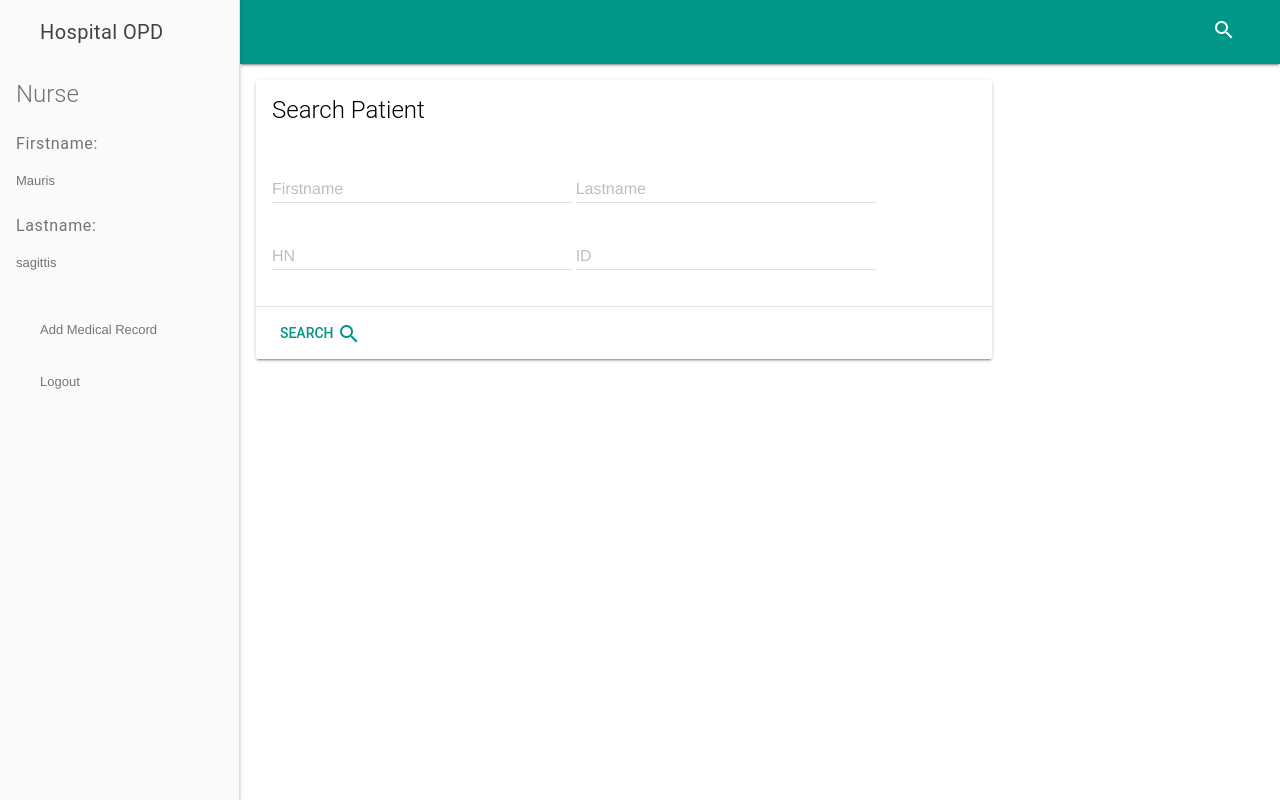
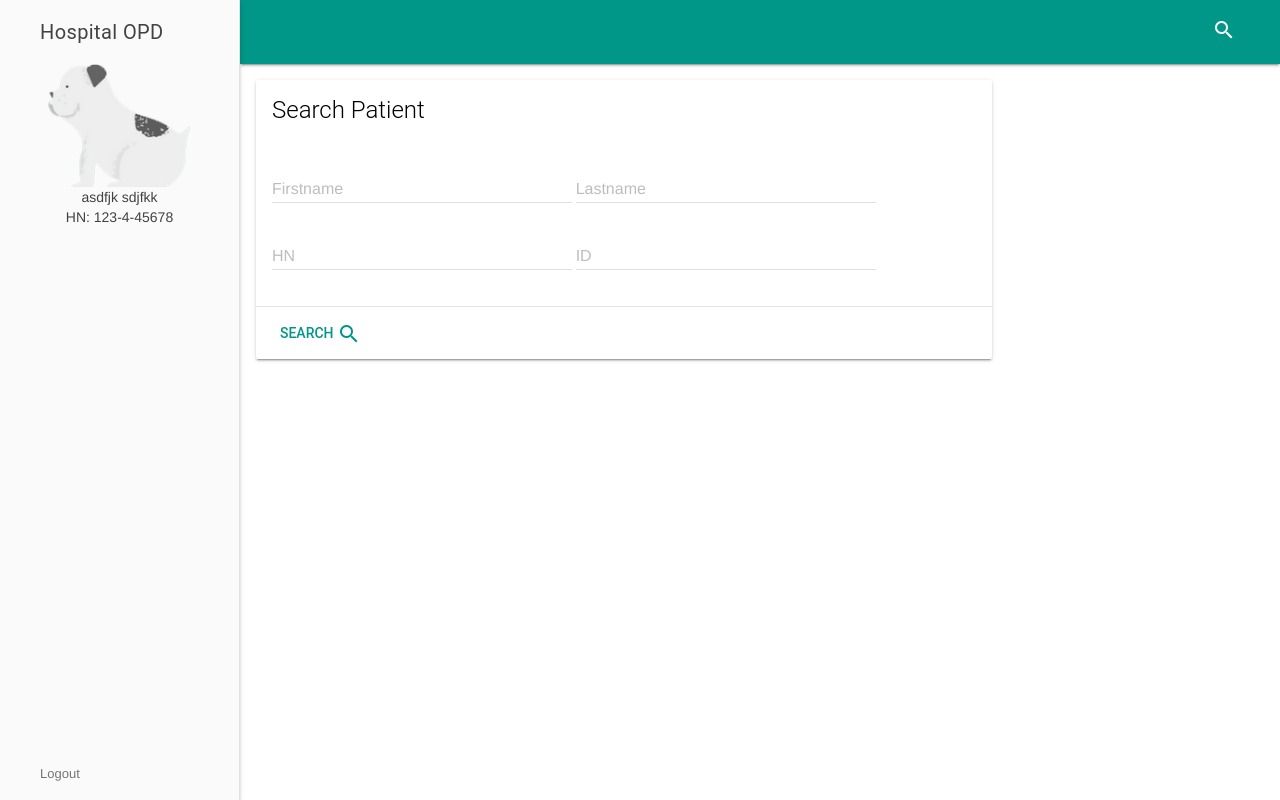
Before and after one commit to fonylew/hospital-opd, a PHP site: page /nurseIndex.php in a window 1280 px wide. Run offline with PHP 8.4, Linux system fonts and the light colour scheme.

Commit message:
change layout format

```diff
--- a/nav_nurse.php
+++ b/nav_nurse.php
@@ -15,15 +15,17 @@
 		</header>
 		<div class="mdl-layout__drawer">
 			<span class="mdl-layout-title">Hospital OPD</span>
+				<header class="demo-drawer-header">
+					<center>
 
-			<div class="mdl-card__supporting-text">
-				<h2 class="mdl-card__title-text">Nurse</h2>
-			    <h6>Firstname:</h6>Mauris
-			    <h6>Lastname:</h6>sagittis
-			</div>
+			        	<img src="dashboard/images/dog.png" class="demo-avatar" style="width:60%;">
+			        	<br>asdfjk sdjfkk<br>
+			        	HN: 123-4-45678
+			        </center>
+			 	</header>
 
-			<nav class="mdl-navigation">
-				<a class="mdl-navigation__link" href="">Add Medical Record</a>
-				<a class="mdl-navigation__link" href="employeeLogin.php">Logout</a>
+			<nav class="mdl-navigation" style="flex-grow: 1;">
+				<div class="mdl-layout-spacer"></div>
+				<a class="mdl-navigation__link" href="login_employee.php">Logout</a>
 			</nav>
 		</div>
```
